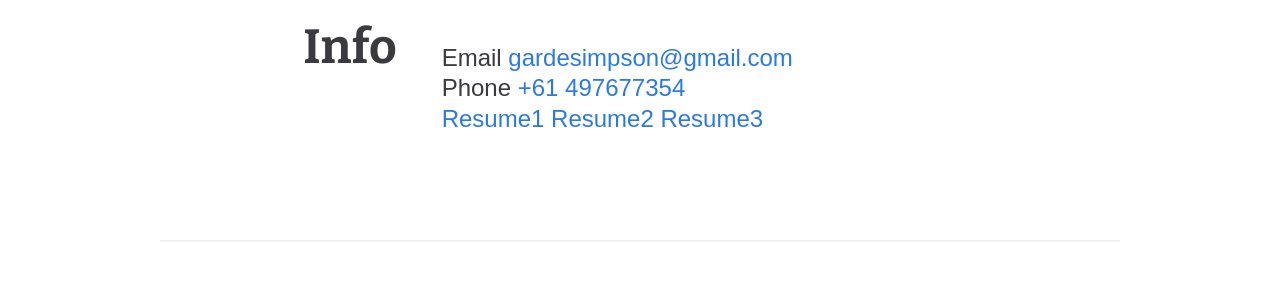
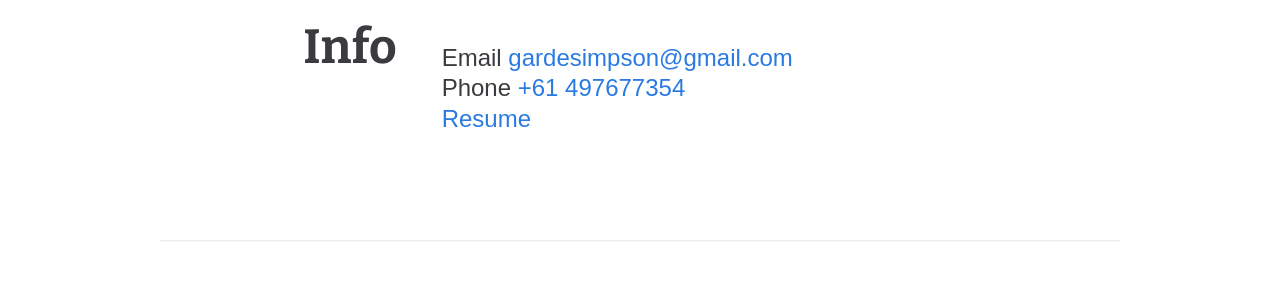
Before and after one commit to node-gs/GerardSimpson, a Jekyll site: the page built from index.html, in a window 1280 px wide. Shown: the part 1714-2014 px from the top of the page. Built offline with Jekyll 4.4.1, drawn with Linux system fonts in a browser that asks for light colours.

Commit message:
url issue fixed

```diff
--- a/_layouts/custom.html
+++ b/_layouts/custom.html
@@ -88,9 +88,7 @@ title: Gerard Simpson - Web Developer
               </li>
               <li>
                 <p>
-                  <a href='/resume'>Resume1</a>
-                  <a href='{{ resume | prepend: site.baseurl }}'>Resume2</a>
-                  <a href='resume'>Resume3</a>
+                  <a href='resume'>Resume</a>
                 </p>
               </li>
             </ul>
```
